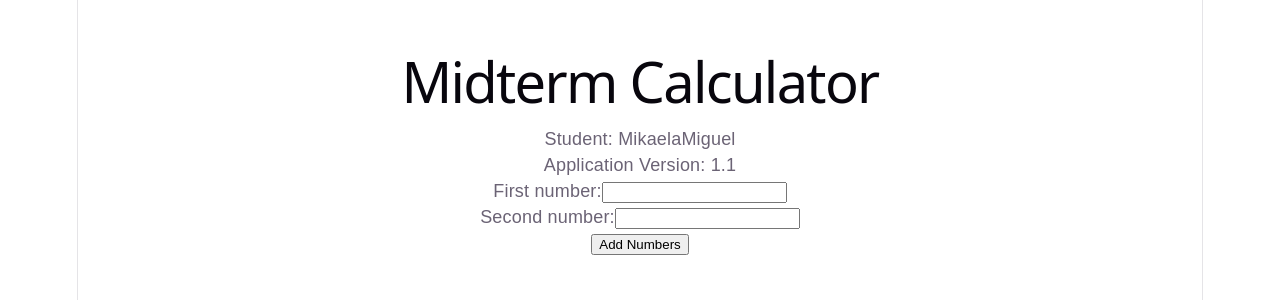
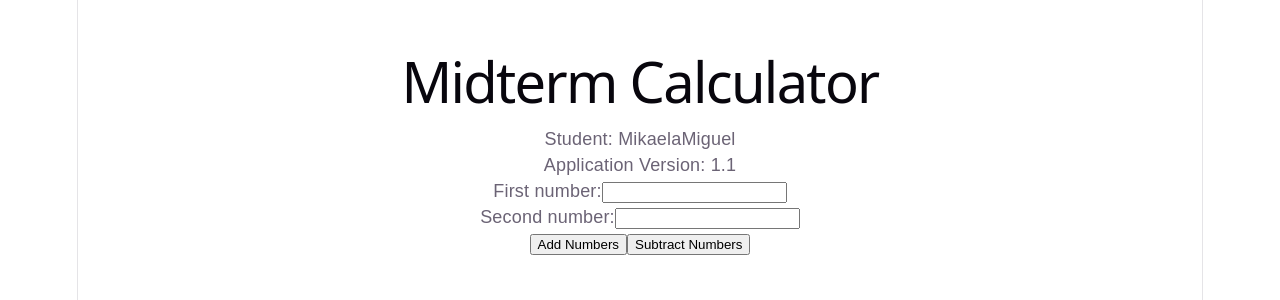
Before and after one commit to blvflae/React_Midterms, a React (Vite) app: page / in a window 1280 px wide. Shown: the top 300 px of the page. Built offline with nearby package versions, Linux system fonts and the light colour scheme.

Commit message:
Add subtraction with tests

```diff
--- a/src/App.jsx
+++ b/src/App.jsx
@@ -1,5 +1,6 @@
 import { useState } from "react";
-import { add } from "./calculator";
+import { add, subtract } from "./calculator";
+
 
 export default function App() {
   const [first, setFirst] = useState("");
@@ -38,6 +39,10 @@ export default function App() {
         Add Numbers
       </button>
 
+      <button onClick={() => setResult(subtract(first, second))}>
+        Subtract Numbers
+      </button>
+
       {result !== null && <h2>Result: {result}</h2>}
     </main>
   );
--- a/src/calculator.js
+++ b/src/calculator.js
@@ -1,3 +1,7 @@
 export function add(a, b) {
   return Number(a) + Number(b);
 }
+
+export function subtract(a, b) {
+  return Number(a) - Number(b);
+}
```
Also changed, not shown: 1 other file (tests, documents, lock files or other folders).
